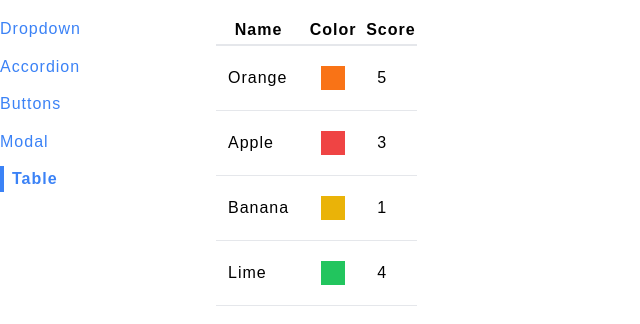
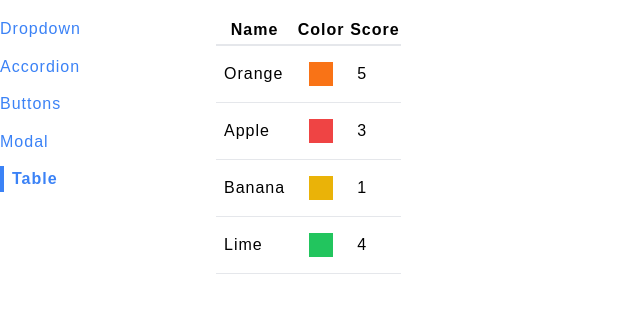
Before and after one commit to adenugbamichael/Reusable-react-ui-components, a React (Vite) app: page /table in a window 1280 px wide. Shown: the top 324 px of the page, without its empty margins (0-640 px from the left). Built offline with nearby package versions, Linux system fonts and the light colour scheme; a web font is replaced by a local one.

Commit message:
nested maps | fixing color

```diff
--- a/src/components/Table.jsx
+++ b/src/components/Table.jsx
@@ -5,13 +5,16 @@ const Table = ({ data, config }) => {
   })
 
   const renderedRows = data.map((fruit) => {
+    const renderedCells = config.map((column) => {
+      return (
+        <td className='p-2' key={column.label}>
+          {column.render(fruit)}
+        </td>
+      )
+    })
     return (
       <tr className='border-b' key={fruit.name}>
-        <td className='p-3'>{fruit.name}</td>
-        <td className='p-3'>
-          <div className={`p-3 m-2 ${fruit.color}`}></div>
-        </td>
-        <td className='p-3'>{fruit.score}</td>
+        {renderedCells}
       </tr>
     )
   })
--- a/src/pages/TablePage.jsx
+++ b/src/pages/TablePage.jsx
@@ -11,12 +11,15 @@ const TablePage = () => {
   const config = [
     {
       label: "Name",
+      render: (fruit) => fruit.name,
     },
     {
       label: "Color",
+      render: (fruit) => <div className={`p-3 m-2 ${fruit.color}`}></div>,
     },
     {
       label: "Score",
+      render: (fruit) => fruit.score,
     },
   ]
   return (
```
